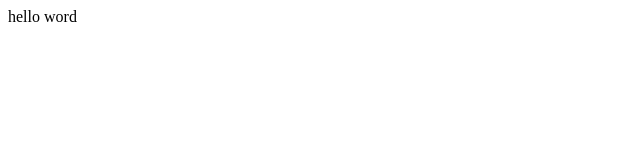
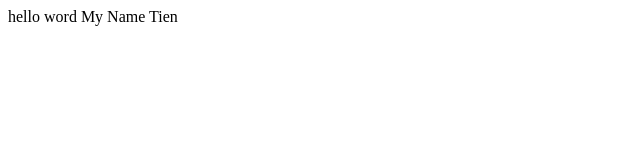
Before and after one commit to minhtien100396/git-frist-project, a plain HTML site: page index.html in a window 1280 px wide. Shown: the whole page, without its empty margins (0-640 px from the left). Drawn offline with Linux system fonts and the light colour scheme.

Commit message:
update index

```diff
--- a/index.html
+++ b/index.html
@@ -8,6 +8,7 @@
 
 <body>
     hello word
+    My Name Tien
 </body>
 
 </html>
```
